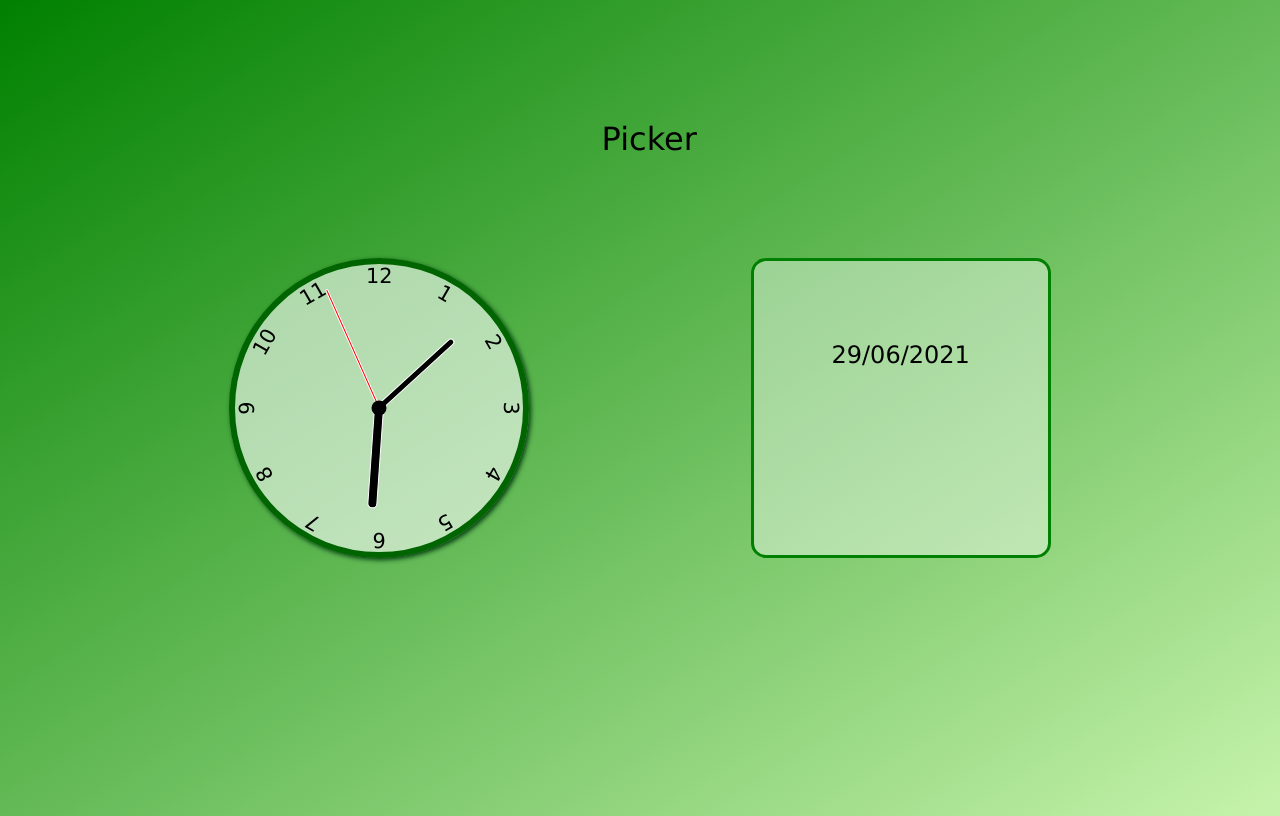
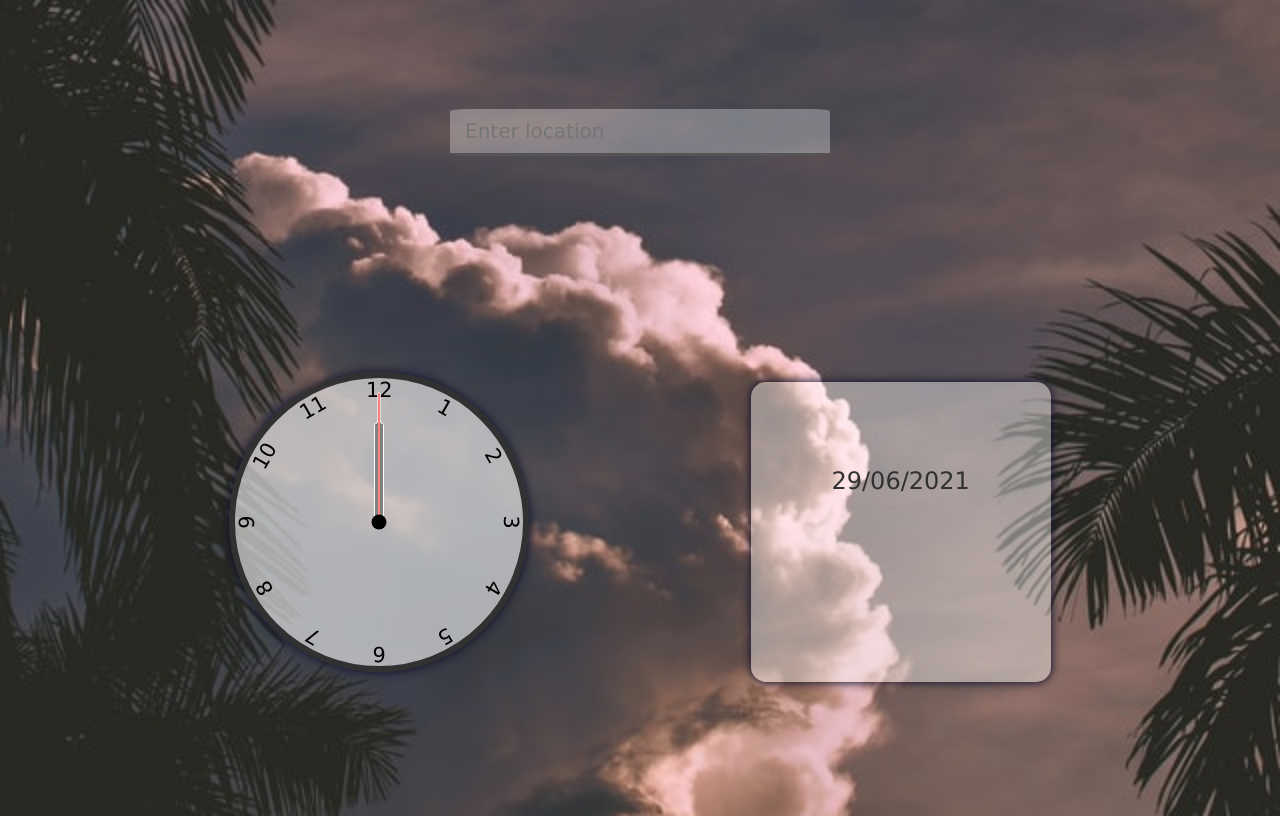
Before and after one commit to AdBorkowska/Time-and-weather-widgets, a plain HTML site: page index.html in a window 1280 px wide. Drawn offline with Linux system fonts and the light colour scheme; no server answers.

Commit message:
dynamic search + upgraded styles

```diff
--- a/index.html
+++ b/index.html
@@ -8,7 +8,12 @@
     <link rel="stylesheet" href="./styles.css">
 </head>
 <body>
-    <div class="picker">Picker</div>
+    <header>
+    <div class="city-search-container">
+        <input type="text" class="city-search" placeholder="Enter location">
+    </div>
+    </header>
+    <main>
     <div class="widgets">
     <div class="clock">
         <div class="hand" id="hour"></div>
@@ -30,11 +35,12 @@
 
     <div class="weather">
         <div class="date" id="date"></div>
-        <div id="showWX"></div>
-        <div id="showdescription"></div>
+        <div id="showWX" class="temp"></div>
+        <div id="showdescription" class="description"></div>
         <div id="weather-icon"></div>
     </div>
-</div>
+    </div>
+    </main>
 
     <script src="/script.js"></script>
 </body>
--- a/script.js
+++ b/script.js
@@ -1,6 +1,71 @@
 //clock
 
-setInterval(setClock, 1000)
+/*setInterval(setClock, 1000)
+
+const hourHand = document.getElementById("hour")
+const minuteHand = document.getElementById("minute")
+const secondHand = document.getElementById("second")
+
+function setClock() {
+    const currentDate = new Date();
+    const secondsRatio = currentDate.getSeconds() / 60;
+    const minutesRatio = (secondsRatio + currentDate.getMinutes()) / 60;
+    const hoursRatio = (minutesRatio + currentDate.getHours()) / 12;
+    setRotation(secondHand, secondsRatio)
+    setRotation(minuteHand, minutesRatio)
+    setRotation(hourHand, hoursRatio)
+}
+
+function setRotation(element, rotationRatio) {
+    element.style.setProperty('--rotation', rotationRatio * 360)
+}
+
+setClock();*/
+
+//date
+function getTime() {
+    let dateObj = new Date();
+    let month = ('0' + (dateObj.getMonth() + 1)).slice(-2);
+    let date = ('0' + dateObj.getDate()).slice(-2);
+    let year = dateObj.getFullYear();
+    let d = date + '/' + month + "/" + year;
+
+    document.getElementById("date").innerHTML = `${d}`;
+}
+setInterval(getTime, 1000);
+
+getTime();
+
+//weather
+const myKey = "af4cddf8ba6d2ac99ba304abc62d2cc7";
+
+const searchCity = document.querySelector(".city-search");
+searchCity.addEventListener('keypress', setQuery);
+
+function setQuery(ev) {
+    if (ev.keyCode == 13) {
+        getResult(searchCity.value);
+        console.log(searchCity.value)
+    }
+}
+
+function getResult(query) {
+    fetch(`https://api.openweathermap.org/data/2.5/weather?q=${query}&appid=${myKey}`)
+.then ((resp) => resp.json())
+.then(function (data) {
+let weather = data["weather"]["0"]["description"]
+let weatherIcon = data["weather"]["0"]["icon"];
+console.log(weather);
+    document.getElementById('showWX').innerHTML = `${((data.main.temp - 273.15).toFixed(1))} &#x2103`
+    document.getElementById('showdescription').innerHTML = `${weather}`
+    document.getElementById('weather-icon').innerHTML = `<img src="http://openweathermap.org/img/wn/${weatherIcon}@2x.png">`;
+})
+.then(updateClock)
+}
+
+function updateClock() {
+
+    setInterval(setClock, 1000)
 
 const hourHand = document.getElementById("hour")
 const minuteHand = document.getElementById("minute")
@@ -21,30 +86,4 @@ function setRotation(element, rotationRatio) {
 }
 
 setClock();
-
-//date
-function getTime() {
-    let dateObj = new Date();
-    let month = ('0' + (dateObj.getMonth() + 1)).slice(-2);
-    let date = ('0' + dateObj.getDate()).slice(-2);
-    let year = dateObj.getFullYear();
-    let d = date + '/' + month + "/" + year;
-
-    document.getElementById("date").innerHTML = `${d}`;
 }
-setInterval(getTime, 1000);
-
-getTime();
-
-//weather
-
-fetch(`https://api.openweathermap.org/data/2.5/weather?q=Krakow&appid=af4cddf8ba6d2ac99ba304abc62d2cc7`)
-.then ((resp) => resp.json())
-.then(function (data) {
-let weather = data["weather"]["0"]["description"]
-let weatherIcon = data["weather"]["0"]["icon"];
-console.log(weather);
-    document.getElementById('showWX').innerHTML = `${((data.main.temp - 273.15).toFixed(1))} &#x2103`
-    document.getElementById('showdescription').innerHTML = `${weather}`
-    document.getElementById('weather-icon').innerHTML = `<img src="http://openweathermap.org/img/wn/${weatherIcon}@2x.png">`;
-})
--- a/styles.css
+++ b/styles.css
@@ -4,24 +4,49 @@
 }
 
 body {
-    background: linear-gradient(to bottom right, green, rgb(198, 243, 171));
+    background-image: url("./backgrounds.jpg");
+    background-size: cover;
     min-height: 100vh;
     overflow: hidden;
+    display: flex;
+    flex-direction: column;
+    justify-content: space-between;
 }
 
-.picker {
-    position: absolute;
-    text-align: center;
-    left: 47%;
-    top: 15%;
+header {
+    margin-top: 100px;
+}
+
+.city-search-container {
     font-size: 2rem;
+    width: 380px;
+    margin: 0 auto;
+}
+
+.city-search-container input {
+    width: 100%;
+    max-width: 380px;
+    padding: 10px 15px;
+    border: none;
+    outline: none;
+    background-color: rgba(255,255,255,0.3);
+    border-radius: 5%;
+    border-bottom: 3px solid #555454;
+    color: #313131;
+    font-size: 20px;
+    font-weight: 500;
+    transition: 0.2s ease-out;
+}
+
+.city-search-container input:focus {
+    background-color: rgba(255,255,255,0.6);
 }
 
 .widgets {
     display: flex;
     justify-content: space-evenly;
     align-items: center;
-    min-height: 100vh;
+    margin-bottom: 10%;
 }
 
 .clock {
@@ -29,9 +54,9 @@ body {
     height: 300px;
     background-color: rgba(255,255,255, 0.6);
     border-radius: 50%;
-    border: 6px solid darkgreen;
+    border: 6px solid #313131;
     position: relative;
-    box-shadow: #023a10 2px 2px 5px;
+    box-shadow: 0px 0px 10px 1px rgb(19, 19, 44);
 }
 
 .clock .number {
@@ -101,21 +126,42 @@ body {
     background-color: red;
 }
 
-
 .weather {
-    border: 3px solid green;
+    margin-top: 20px;
+    color: #313131;
+    box-shadow: 0px 0px 10px 1px rgb(19, 19, 44);
     height: 300px;
     width: 300px;
-    padding: 50px;
+    padding: 25px 25px 50px;
     display: flex;
     flex-direction: column;
     justify-content: space-evenly;
     align-items: center;
-    font-size: 1.5rem;
+    text-align: center;
     border-radius: 5%;
     background-color: rgba(255,255,255,0.4);
+    overflow: hidden;
 }
 
 .weather > div {
     margin: 5px;
 }
+
+.date {
+    padding-top: 30px;
+    font-size: 24px;
+    font-weight: 400;
+    margin-bottom: 5px;
+}
+
+.temp {
+    font-weight: 900;
+    font-size: 48px;
+    text-shadow: 2px 4px rgba(85, 78, 78, 0.6)
+}
+
+.description {
+    font-size: 18px;
+    font-weight: 700;
+    font-style: italic;
+}
```
Also changed, not shown: backgroundcrop.jpg (added), backgrounds.jpg (added).
